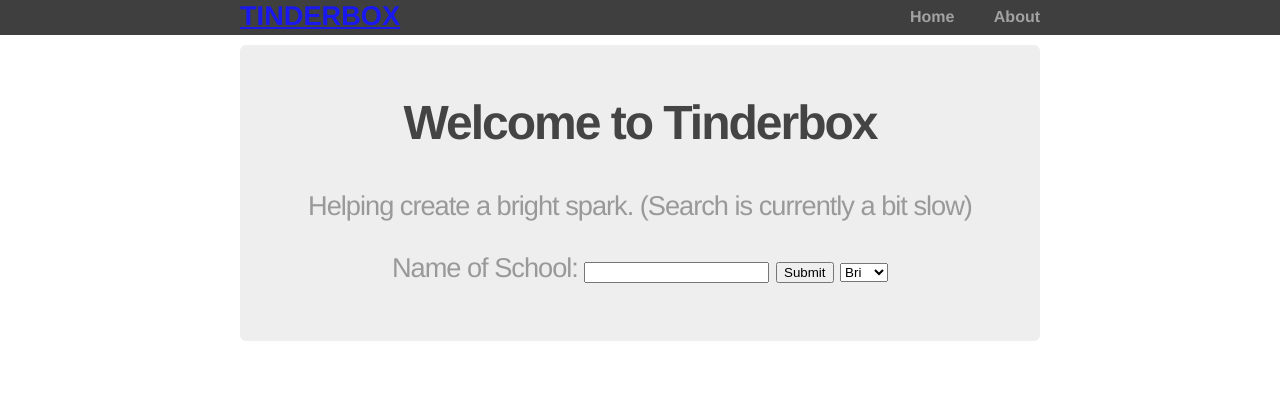
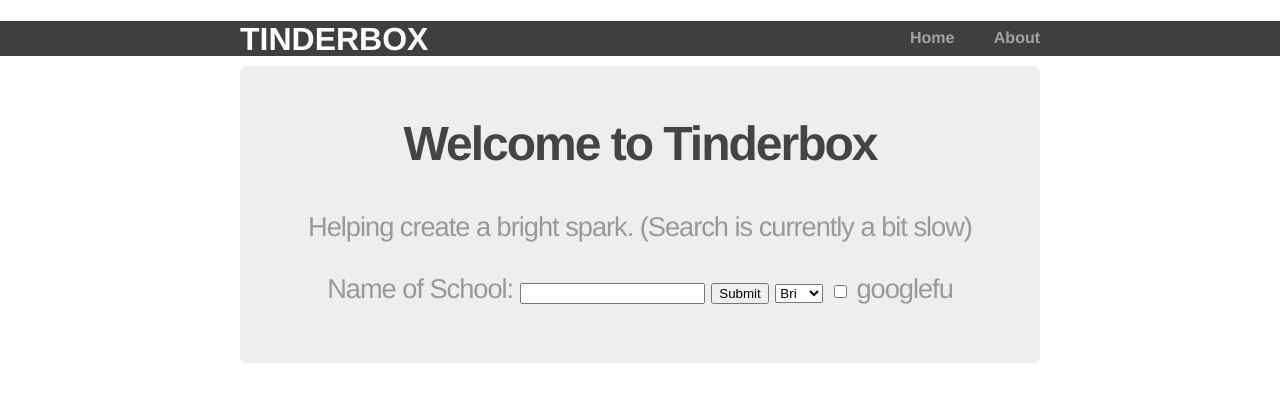
Before and after one commit to Evilsmevil/Tinderbox, a Flask app: page / in a window 1280 px wide. Shown: the top 402 px of the page. Run offline with Flask 2, Linux system fonts and the light colour scheme.

Commit message:
more fixes
added persistance to sessions
added option to remove complex google search options
style tweaks

```diff
--- a/main.py
+++ b/main.py
@@ -1,5 +1,5 @@
-from flask import Flask, render_template, request, flash
-import urllib2
+from flask import Flask, render_template, request, flash, session
+from google.appengine.api import urlfetch
 import urllib
 import json
 import pprint
@@ -14,8 +14,10 @@ app.secret_key = 'some_secret'
 
 @app.route('/')
 def home():
-    """Return a friendly HTTP greeting."""
-    return render_template('home.html')
+	usegooglefu = session.get('usegooglefu')
+	searchMode = session.get('searchMode')
+
+	return render_template('home.html', usegooglefu=usegooglefu, searchMode=searchMode)
 
 @app.route('/about')
 def about():
@@ -23,14 +25,21 @@ def about():
 
 @app.route('/runSearch/', methods=['POST'])
 def runSearch():
-	searchTerm = request.form['searchName'] + ' music' + ' *@*' #+ 'music +*@*'
+
+	googlefu = ''
+
+	if 'googlefu' in request.form :
+		googlefu = ' *@*' #+ 'music +*@*'
+
+	updatePrefs()
+	searchTerm = request.form['searchName'] + ' music' + googlefu
 	url = 'https://www.googleapis.com/customsearch/v1?q=' + searchTerm + '&key=AIzaSyCxI21xhbKxiuXPMEv_DXYKURFFQEwhKdo&cx=000191502597213523554:tr_xxzw3jwa'
 	response = urllib.urlopen(url)
-	app.logger.info(url)
+	#response = urlfetch.fetch(url)
+
+	app.logger.info('search term ' + searchTerm)
 
 	data = json.load(response)
-	app.logger.info('num things found ' + str(data['searchInformation']['totalResults']))
-
 	if int(data['searchInformation']['totalResults']) > 0 :
 		searchTerm=data['queries']['request'][0]['searchTerms']
 
@@ -38,6 +47,7 @@ def runSearch():
 
 		#dev mode only looks at the first result
 		if request.form['searchMode'] == "dev":
+			session['searchMode'] = 'yes'
 			num=1
 
 		for i in range(0, num) :
@@ -45,9 +55,10 @@ def runSearch():
 			try:
 				if '.pdf' in siteurl:
 					raise Exception('unable to parse pdfs')
-				siteResponse = urllib.urlopen(siteurl)
-				match = re.findall(r'[\w\.-]+@[\w\.-]+', siteResponse.read())
-				phonematch = re.findall(r'(\d{3}[-\.\s]??\d{3}[-\.\s]??\d{4}|\(\d{3}\)\s*\d{3}[-\.\s]??\d{4}|\d{3}[-\.\s]??\d{4})', siteResponse.read())
+				#siteResponse = urllib.urlopen(siteurl)
+				siteResponse = urlfetch.fetch(url)
+				match = re.findall(r'[\w\.-]+@[\w\.-]+', siteResponse.content)
+				phonematch = re.findall(r'(\d{3}[-\.\s]??\d{3}[-\.\s]??\d{4}|\(\d{3}\)\s*\d{3}[-\.\s]??\d{4}|\d{3}[-\.\s]??\d{4})', siteResponse.content)
 				data['items'][i]['emails'] = match
 				data['items'][i]['emailcount'] = len(match)
 				data['items'][i]['phones'] = phonematch
@@ -68,3 +79,16 @@ def runSearch():
 def page_not_found(e):
     """Return a custom 404 error."""
     return 'Sorry, nothing at this URL.', 404
+
+def updatePrefs() :
+	#save googlefu preference (yes/none)
+	if 'googlefu' in request.form :
+		session['usegooglefu'] = 'yes'
+	else :
+		session.pop('usegooglefu', None)
+
+	#save dev mode prefs
+	if request.form['searchMode'] == "dev":
+		session['searchMode'] = 'yes'
+	else:
+		session.pop('searchMode', None)
--- a/static/css/main.css
+++ b/static/css/main.css
@@ -17,12 +17,13 @@ header {
   margin-bottom: 10px;
 }
 
-header h1.logo {
+header h1.logo a{
   margin: 0;
-  font-size: 1.7em;
+  font-size: 1.0em;
   color: #fff;
   text-transform: uppercase;
   float: left;
+  text-decoration: none;
 }
 
 header h1.logo:hover {
@@ -47,12 +48,13 @@ div.jumbo {
           border-radius: 6px;
 }
 
-div.item {
-  padding: 5px 0 10px 0;
+div.odd {
+  padding: 1% 0 1% 0;
   background-color: #dddddd;
-  -webkit-border-radius: 6px;
-     -moz-border-radius: 6px;
-          border-radius: 6px;
+}
+
+div.even {
+  padding: 1% 0 1% 0;
 }
 
 h2 {
--- a/templates/home.html
+++ b/templates/home.html
@@ -15,11 +15,11 @@
     <form method ="post" action="{{ url_for('runSearch') }}">
     Name of School: <input type="text" name="searchName" <br>
     <input type="submit" value="Submit">
-
     <select type="text" name="searchMode">
   		<option value="rel">Bri</option>
-  		<option value="dev">Tom</option>
+  		<option value="dev"{% if searchMode is not none %}selected{%endif%}>Tom</option>
 	</select>
+	<input type="checkbox" name="googlefu" value="use" title="turn this off if you don't get enough results" {% if usegooglefu is not none %} checked {%endif%}> <span title="turn this off if you don't get enough results"> googlefu </span> </input>
     </form>
   </div>
 {% endblock %}
--- a/templates/searchResults.html
+++ b/templates/searchResults.html
@@ -6,11 +6,10 @@
 	  <h3>Search Results</h3>
 	  <p class="normal">Google Search <strong> {{searchTerm}} </strong> </p>
 	  {% for result in results %}
-	  	<div class="item">
+	  	<div class={{ loop.cycle('odd', 'even') }} >
 	  		{%block searchResult scoped %}
 	  		{% endblock %}
 	  	</div>
-	  	<br>
 	{% endfor %}
 </div>
 
```
Also changed, not shown: 2 other files.
